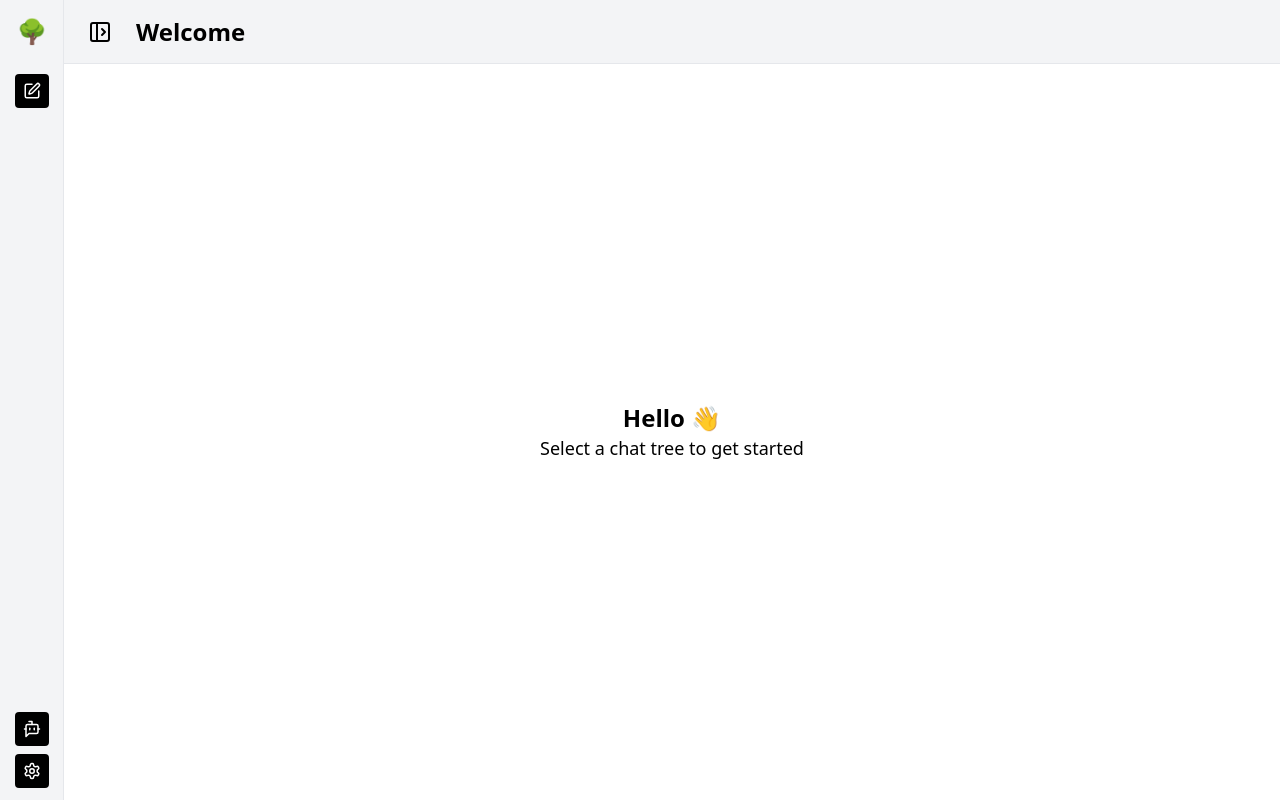
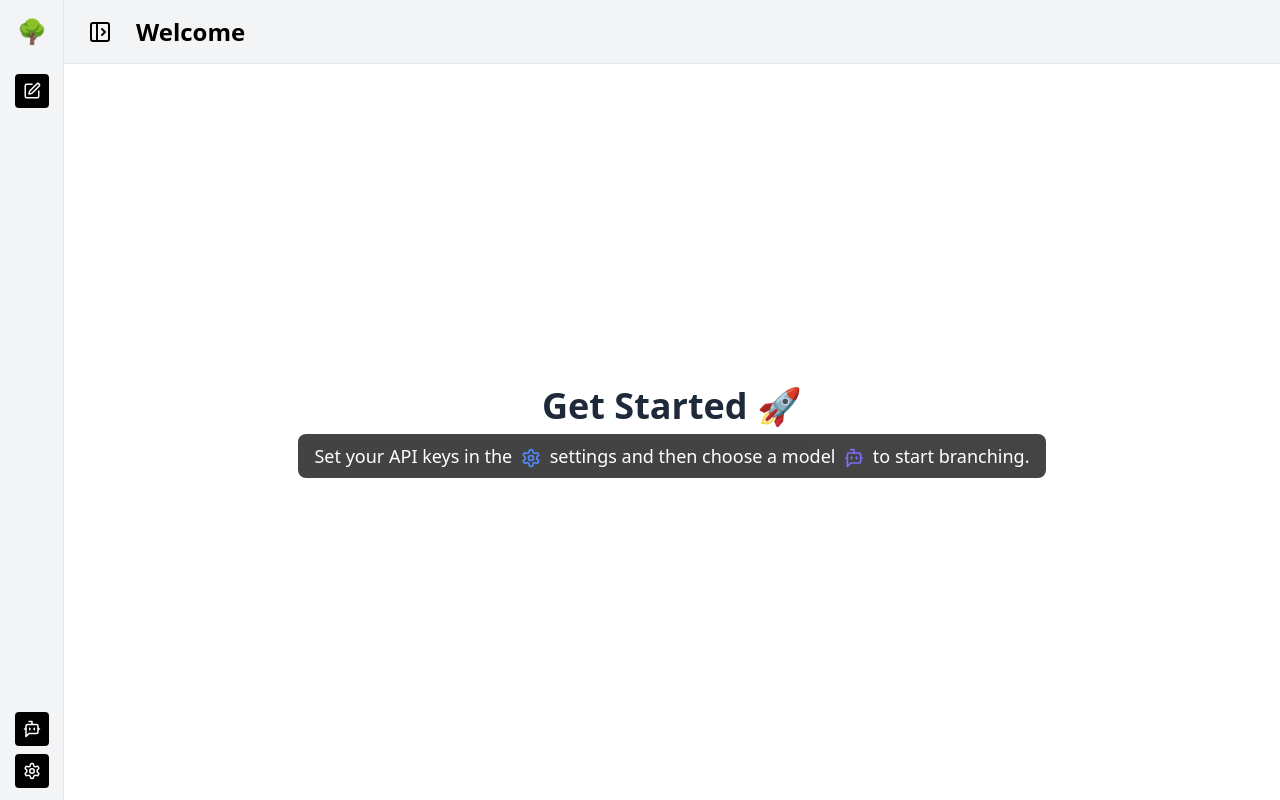
Before and after one commit to Utsav-Ladani/Chat-Tree, a React (Vite) app: page / in a window 1280 px wide. Built offline with nearby package versions, Linux system fonts and the light colour scheme.

Commit message:
Feature: 🎨 Improve welcome screen

```diff
--- a/src/components/WelcomeScreen.jsx
+++ b/src/components/WelcomeScreen.jsx
@@ -1,12 +1,16 @@
+import { Settings } from "lucide-react";
 import ChatHeader from "./ChatHeader";
+import { BotMessageSquare } from "lucide-react";
 
 export default function WelcomeScreen() {
   return (
     <div className="grid grid-rows-[auto_1fr] h-screen w-full">
       <ChatHeader title="Welcome" />
-      <div className="flex flex-col items-center justify-center h-full">
-        <h2 className="text-2xl font-bold">Hello 👋</h2>
-        <p className="text-lg">Select a chat tree to get started</p>
+      <div className="flex flex-col items-center gap-2 justify-center h-full">
+        <h2 className="text-4xl font-bold text-gray-800">Get Started 🚀</h2>
+        <p className="text-lg animate-pulse bg-black text-white px-4 py-2 rounded-lg">
+          Set your API keys in the <Settings className="inline-block mx-1 text-blue-600" size={20} /> settings and then choose a model <BotMessageSquare className="inline-block mx-1 text-indigo-600" size={20} /> to start branching.
+        </p>
       </div>
     </div>
   );
```
